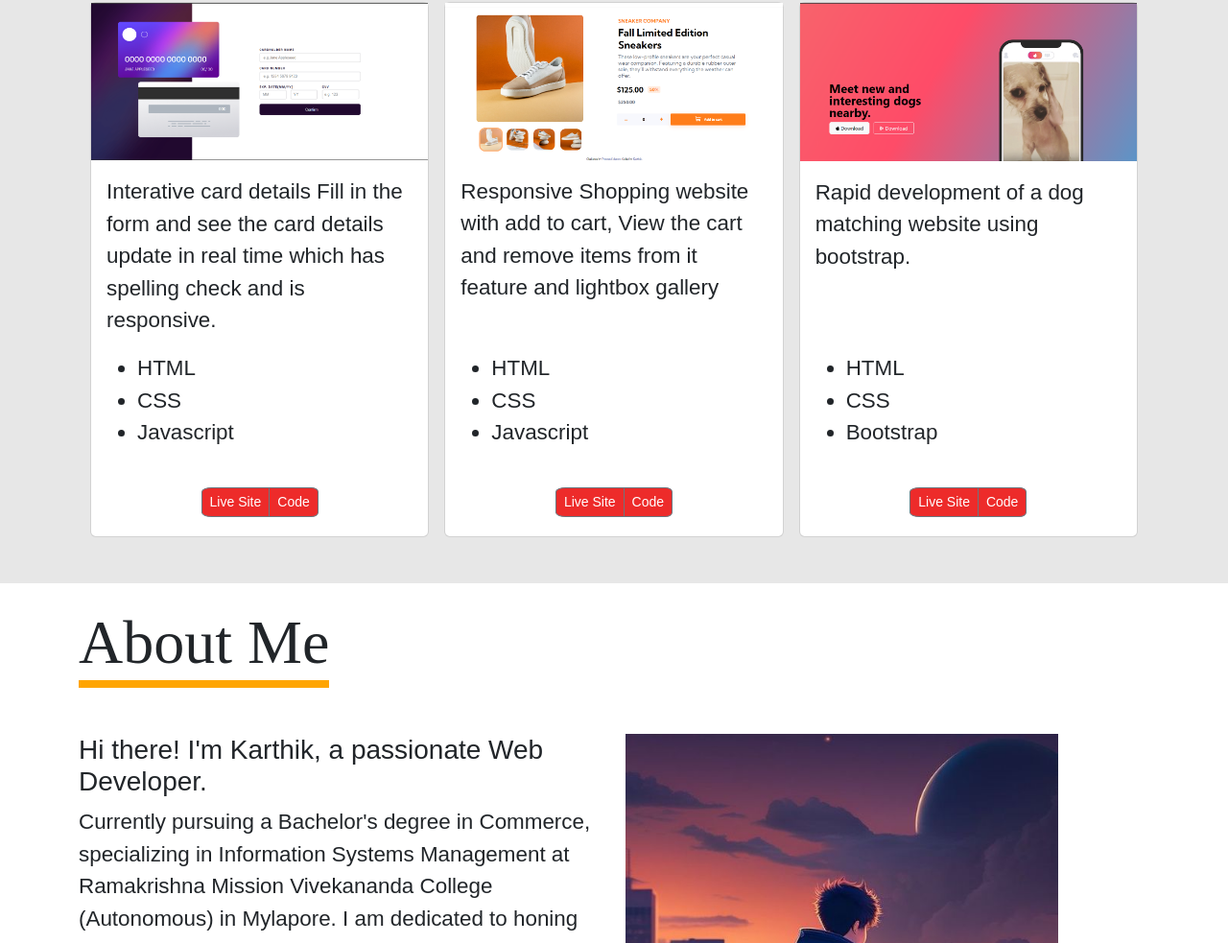
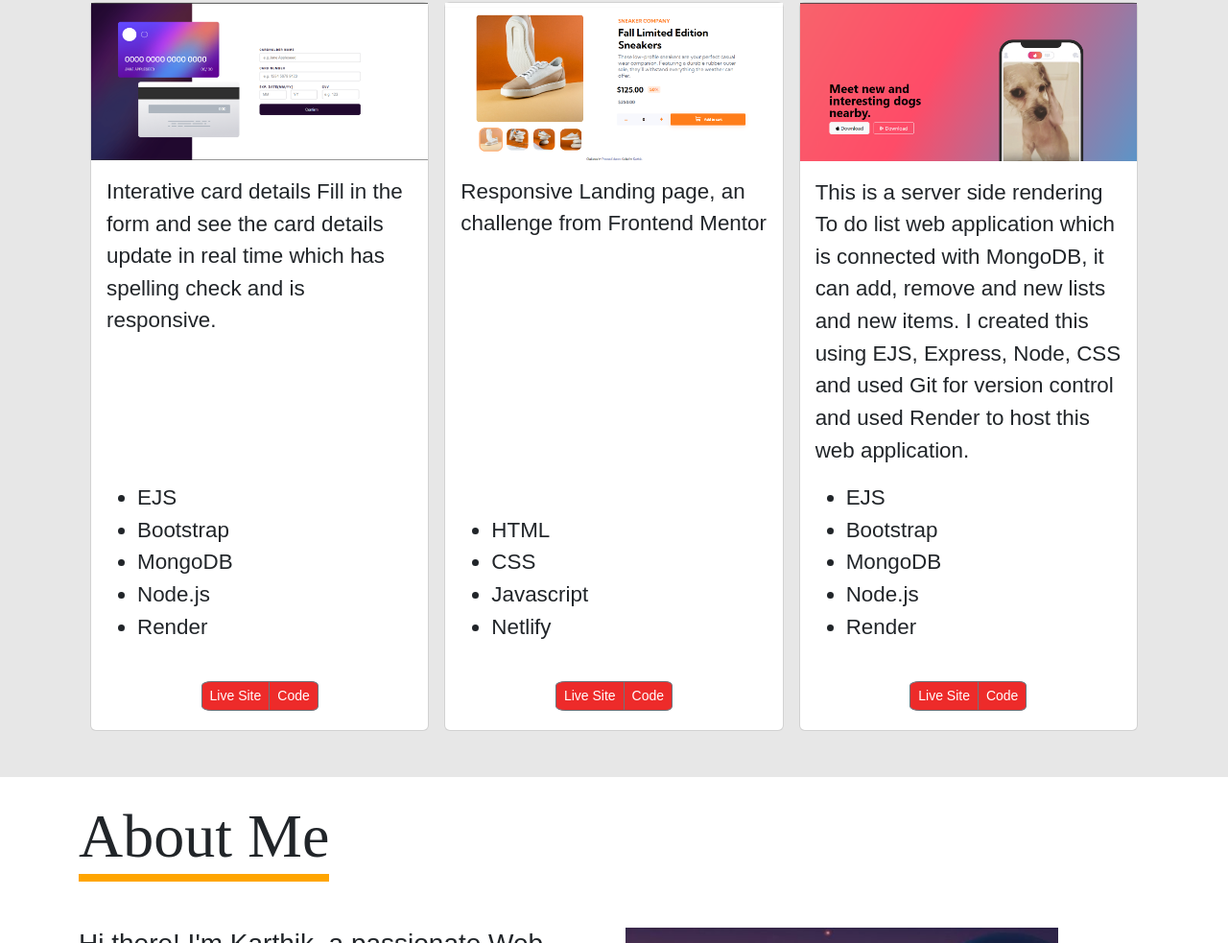
Before and after one commit to OldestDreamKD/Portfolio-v1, a plain HTML site: page index.html in a window 1280 px wide. Shown: the part 1520-2503 px from the top of the page at 96% size. Drawn offline with nearby package versions, Linux system fonts and the light colour scheme; a web font is replaced by a local one.

Commit message:
Content updated part 1

```diff
--- a/index.html
+++ b/index.html
@@ -161,9 +161,11 @@
                       Interative card details Fill in the form and see the card details update in real time which has spelling
                       check and is responsive.
                       <ul>
-                        <li>HTML</li>
-                        <li>CSS</li>
-                        <li>Javascript</li>
+                        <li>EJS</li>
+                        <li>Bootstrap</li>
+                        <li>MongoDB</li>
+                        <li>Node.js</li>
+                        <li>Render</li>
                       </ul>
                     </p>
                     <div>
@@ -172,9 +174,9 @@
                           type="button"
                           class="btn btn-sm btn-outline-secondary"
                         >
-                          <a href="https://bi-byee.github.io/interactive_card_details/" target="_blank">Live Site</a>
+                          <a href="http://blog-v1-x4t6.onrender.com/" target="_blank">Live Site</a>
                         </button>
-                        <button type="button" class="btn btn-sm btn-outline-secondary"><a href="https://github.com/Bi-Byee/interactive_card_details" target="_blank">Code</a></button>
+                        <button type="button" class="btn btn-sm btn-outline-secondary"><a href="https://github.com/OldestDreamKD/Personal-Blog-v2" target="_blank">Code</a></button>
                       </div>
                     </div>
                   </div>
@@ -186,11 +188,12 @@
                   <img src="./assets/Dynamic-cart.png" alt="Website image" />
                   <div class="card-body d-flex flex-column">
                     <p class="card-text flex-grow-1">
-                      Responsive Shopping website with add to cart, View the cart and remove items from it feature and lightbox gallery
+                      Responsive Landing page, an challenge from Frontend Mentor
                       <ul>
                         <li>HTML</li>
                         <li>CSS</li>
                         <li>Javascript</li>
+                        <li>Netlify</li>
                       </ul>
                     </p>
                     <div>
@@ -200,9 +203,9 @@
                           class="btn btn-sm btn-outline-secondary"
 
                         >
-                          <a href="https://bi-byee.github.io/web/" target="_blank"> Live Site</a>
+                          <a href="https://fylolandingpage5.netlify.app/" target="_blank"> Live Site</a>
                         </button>
-                        <button type="button" class="btn btn-sm btn-outline-secondary"><a href="https://github.com/Bi-Byee/web" target="_blank">Code</a></button>
+                        <button type="button" class="btn btn-sm btn-outline-secondary"><a href="https://github.com/OldestDreamKD/fylo-dark-theme-landing-page-master" target="_blank">Code</a></button>
 
                       </div>
                     </div>
@@ -215,11 +218,13 @@
                   <img src="./assets/Timdog.png" alt="Website image" />
                   <div class="card-body d-flex flex-column">
                     <p class="card-text flex-grow-1">
-                        Rapid development of a dog matching website using bootstrap.
+                      This is a server side rendering To do list web application which is connected with MongoDB, it can add, remove and new lists and new items. I created this using EJS, Express, Node, CSS and used Git for version control and used Render to host this web application.
                       <ul>
-                        <li>HTML</li>
-                        <li>CSS</li>
+                        <li>EJS</li>
                         <li>Bootstrap</li>
+                        <li>MongoDB</li>
+                        <li>Node.js</li>
+                        <li>Render</li>
                       </ul>
                     </p>
                     <div >
@@ -229,9 +234,9 @@
                           class="btn btn-sm btn-outline-secondary"
 
                         >
-                          <a href="https://bi-byee.github.io/TimDog/" target="_blank"> Live Site</a>
+                          <a href="https://todolist-v1-x2co.onrender.com/" target="_blank"> Live Site</a>
                         </button>
-                        <button type="button" class="btn btn-sm btn-outline-secondary"><a href="https://github.com/Bi-Byee/TimDog" target="_blank">Code</a></button>
+                        <button type="button" class="btn btn-sm btn-outline-secondary"><a href="https://github.com/OldestDreamKD/Todolist-v1" target="_blank">Code</a></button>
                       </div>
                     </div>
                   </div>
```
